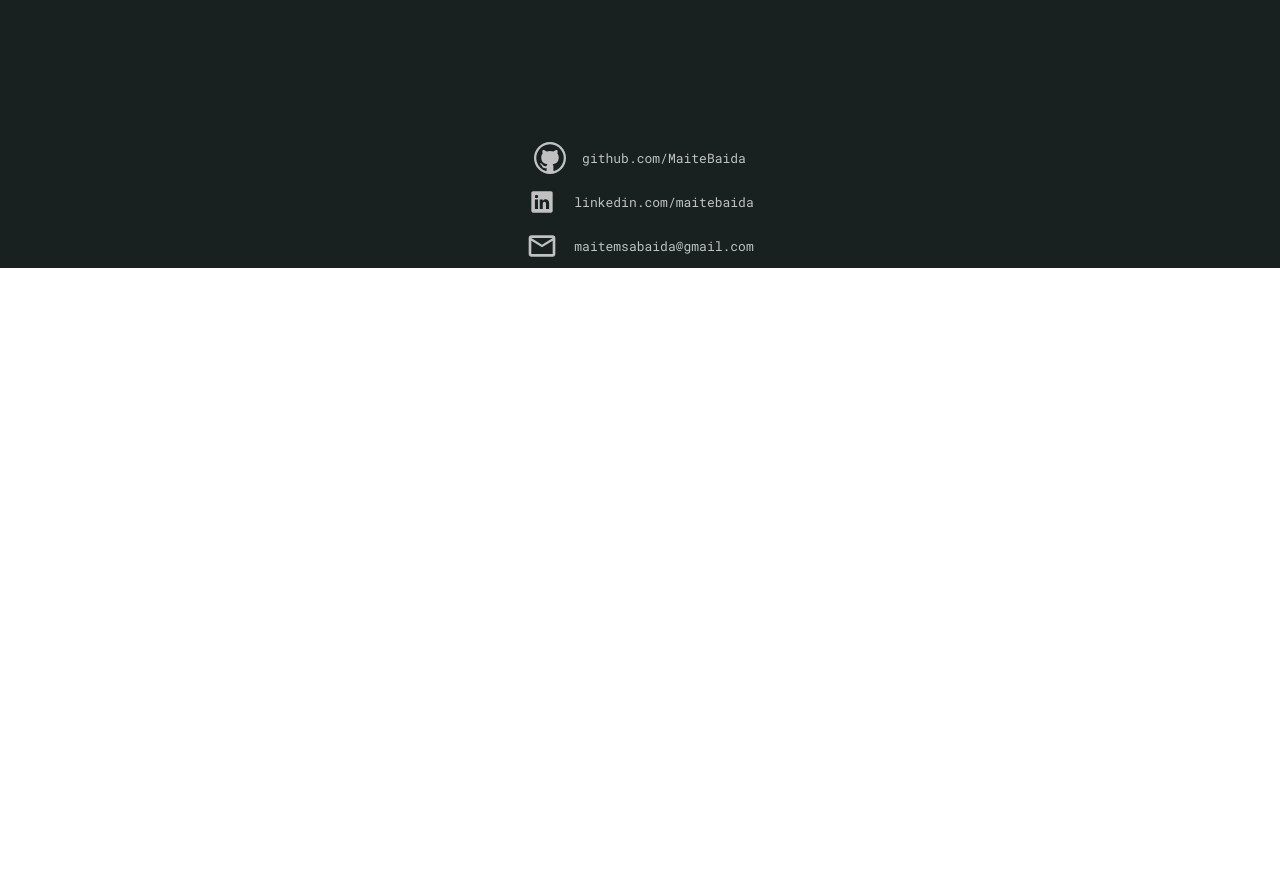
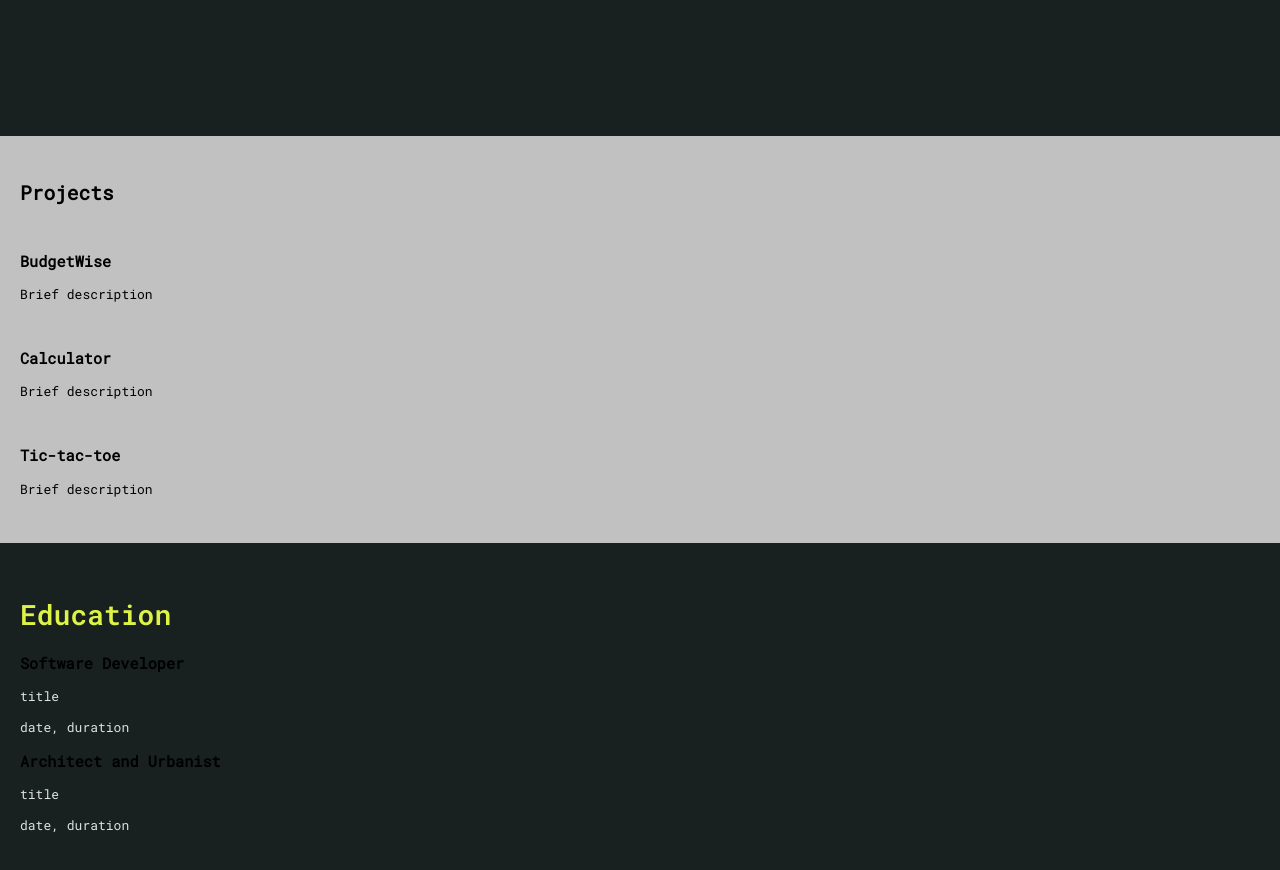
Before and after one commit to MaiteBaida/portfolio, a React (Create React App) app: page / in a window 1280 px wide. Shown: the part 680-1550 px from the top of the page. Before the commit the page ends 816 px from the top, so only its background shows below. Built offline with nearby package versions, Linux system fonts and the light colour scheme.

Commit message:
projects and education initial components

```diff
--- /dev/null
+++ b/src/components/Education/Education.jsx
@@ -0,0 +1,23 @@
+import "./Education.scss";
+
+function Education() {
+  return (
+    <section className="education">
+      <h2 className="education__header">Education</h2>
+      <ul>
+        <li>
+          <h3 className="education__subheader">Software Developer</h3>
+          <p className="education__txt">title</p>
+          <p className="education__txt">date, duration</p>
+        </li>
+        <li>
+          <h3 className="education__subheader">Architect and Urbanist</h3>
+          <p className="education__txt">title</p>
+          <p className="education__txt">date, duration</p>
+        </li>
+      </ul>
+    </section>
+  );
+}
+
+export default Education;
--- /dev/null
+++ b/src/components/Education/Education.scss
@@ -0,0 +1,20 @@
+@import "../../styles/partials/mixins";
+@import "../../styles/partials/variables";
+
+.education {
+  background-color: $black;
+  padding: 2rem 1rem;
+  @include tablet {
+    padding: 2rem 1.25rem;
+  }
+  &__header {
+    color: $green;
+    @include txt-mob-sect-header;
+    @include tablet {
+      @include txt-section-header;
+    }
+  }
+  &__txt {
+    color: $white;
+  }
+}
--- /dev/null
+++ b/src/components/Projects/Projects.jsx
@@ -0,0 +1,28 @@
+import "./Projects.scss";
+
+function Projects() {
+  return (
+    <main className="projects">
+      <h2>Projects</h2>
+      <ul>
+        <li>
+          <img />
+          <h3>BudgetWise</h3>
+          <p>Brief description</p>
+        </li>
+        <li>
+          <img />
+          <h3>Calculator</h3>
+          <p>Brief description</p>
+        </li>
+        <li>
+          <img />
+          <h3>Tic-tac-toe</h3>
+          <p>Brief description</p>
+        </li>
+      </ul>
+    </main>
+  );
+}
+
+export default Projects;
--- /dev/null
+++ b/src/components/Projects/Projects.scss
@@ -0,0 +1,10 @@
+@import "../../styles/partials/mixins";
+@import "../../styles/partials/variables";
+
+.projects {
+  background-color: $silver;
+  padding: 2rem 1rem;
+  @include tablet {
+    padding: 2rem 1.25rem;
+  }
+}
--- a/src/pages/HomePage.jsx
+++ b/src/pages/HomePage.jsx
@@ -1,6 +1,8 @@
 import About from "../components/About/About";
+import Education from "../components/Education/Education";
 import Hero from "../components/Hero/Hero";
 import PageLayout from "../components/PageLayout/PageLayout";
+import Projects from "../components/Projects/Projects";
 import "./HomePage.scss";
 
 function HomePage() {
@@ -8,6 +10,8 @@ function HomePage() {
     <PageLayout>
       <Hero />
       <About />
+      <Projects />
+      <Education />
     </PageLayout>
   );
 }
```
